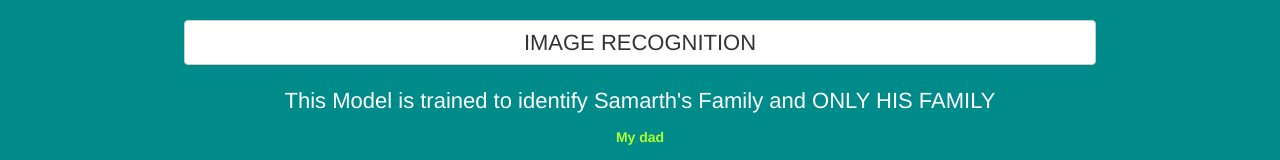
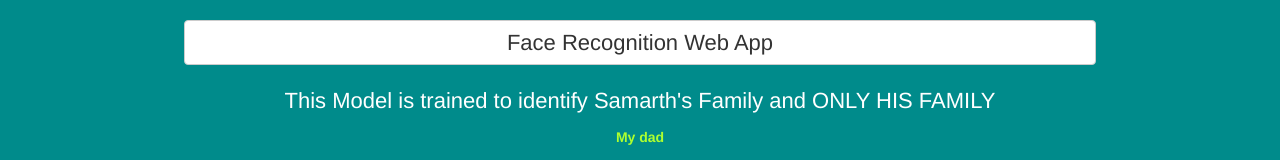
Before and after one commit to Centercom235/Image-Recogoniser, a plain HTML site: page index.html in a window 1280 px wide. Shown: the top 160 px of the page. Drawn offline with nearby package versions, Linux system fonts and the light colour scheme; a script that the page names is missing.

Commit message:
Add files via upload

```diff
--- a/index.html
+++ b/index.html
@@ -1,6 +1,6 @@
 <html>
   <head>
-    <title>Image recognition</title>
+    <title>Face Recognition Web App</title>
     <meta name="viewport" content="width=device-width, initial-scale=1.0">
     <link rel="stylesheet" href="https://maxcdn.bootstrapcdn.com/bootstrap/3.4.0/css/bootstrap.min.css">
     <script src="https://ajax.googleapis.com/ajax/libs/jquery/3.4.1/jquery.min.js"></script>
@@ -16,7 +16,7 @@
   <div class="container">
 
     <center>
-<h3 class="btn btn-default heading">IMAGE RECOGNITION</h3>
+<h3 class="btn btn-default heading">Face Recognition Web App</h3>
       <br><br>
 
       <p style="font-size: 22px;"> This Model is trained to identify Samarth's Family and ONLY HIS FAMILY </p>
```
